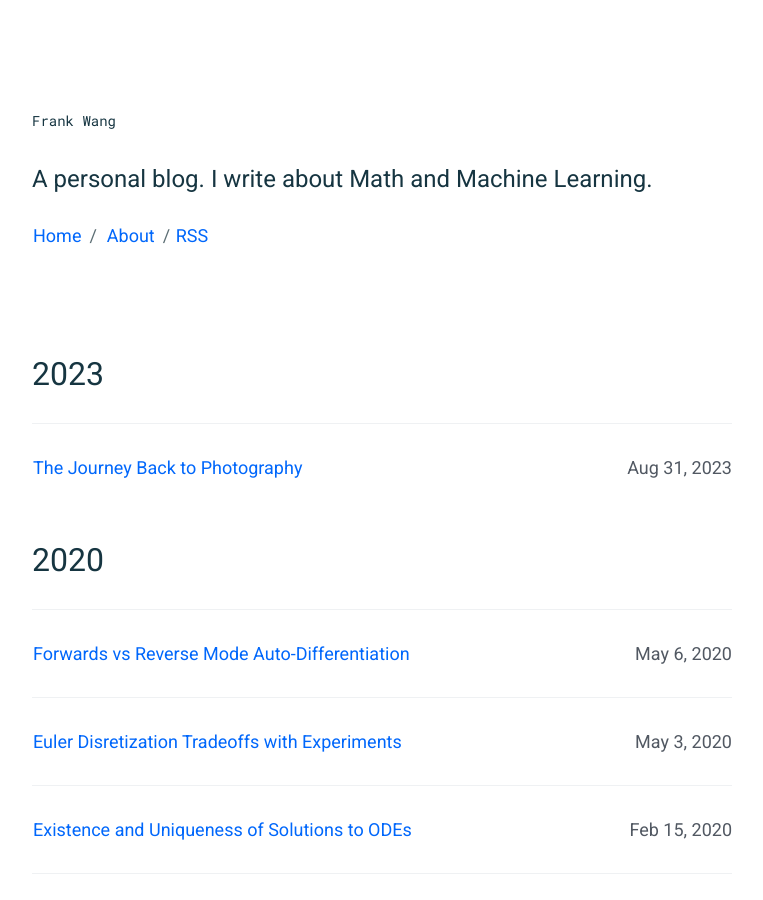
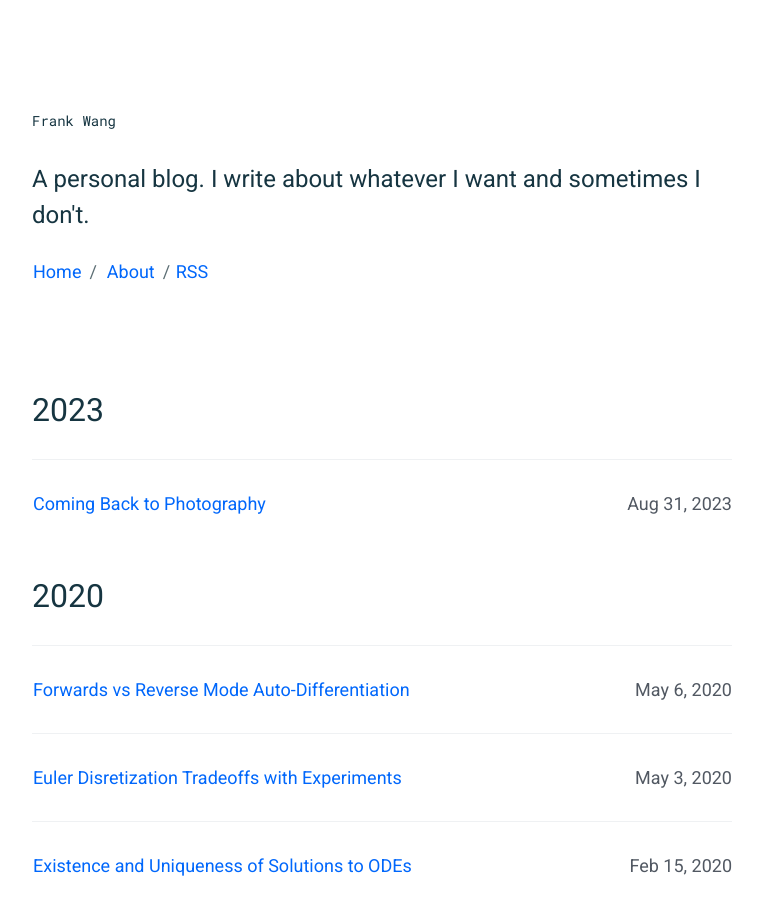
Before and after one commit to frankwang95/frankwang95.github.io, a Jekyll site: the page built from index.html, in a window 1280 px wide and 900 px high. Shown: the whole window, without its empty margins (258-1021 px from the left). Built offline with Jekyll 4.4.1, drawn with Linux system fonts in a browser that asks for light colours.

```diff
--- a/_config.yml
+++ b/_config.yml
@@ -1,7 +1,7 @@
 # Site settings
 title: "Frank Wang"
 description: >
-  A personal blog. I write about Math and Machine Learning.
+  A personal blog. I write about whatever I want and sometimes I don't.
 
 author: Frank Wang
 email: frankwang95@gmail.com
--- a/_posts/2023-08-31-the-journey-back-to-photography.md
+++ b/_posts/2023-08-31-the-journey-back-to-photography.md
@@ -1,6 +1,6 @@
 ---
 layout: post
-title: "The Journey Back to Photography"
+title: "Coming Back to Photography"
 date: 2023-08-31
 tags: photography
 ---
```
Also changed, not shown: _pages/about.md (+1 -1 lines).
